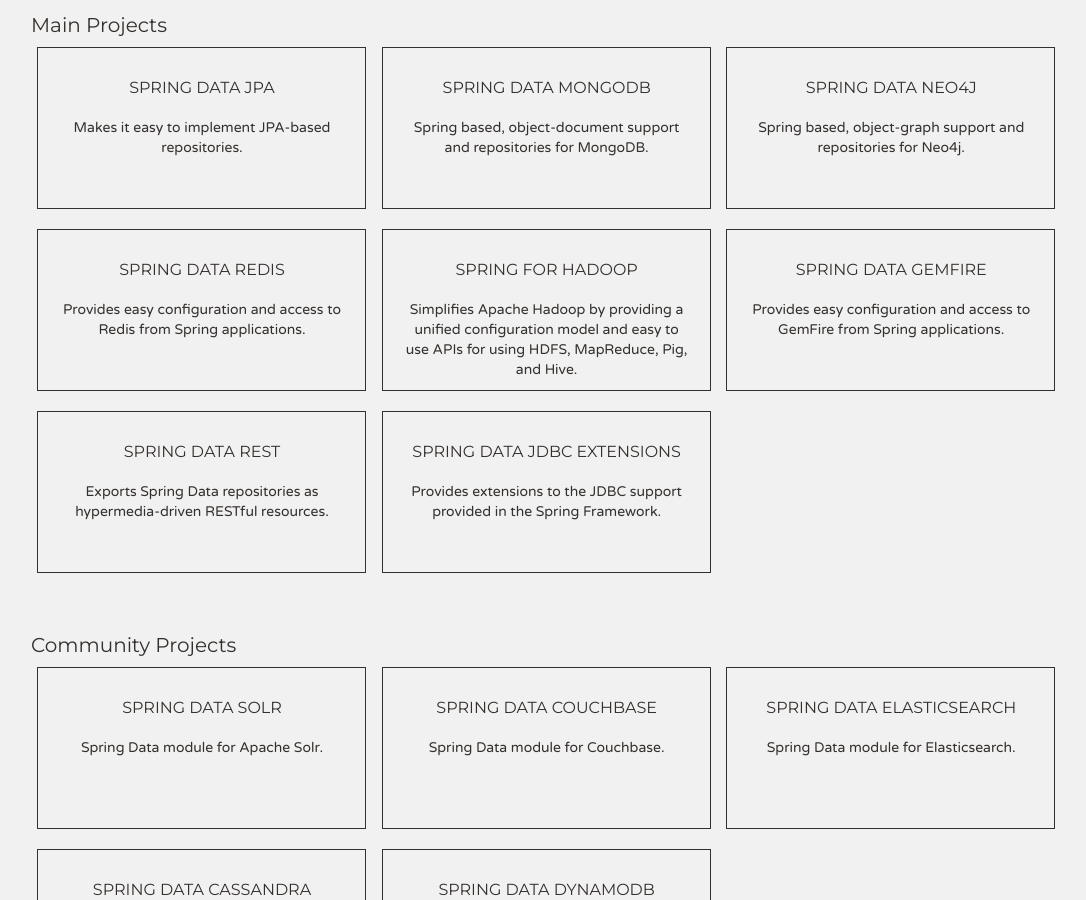
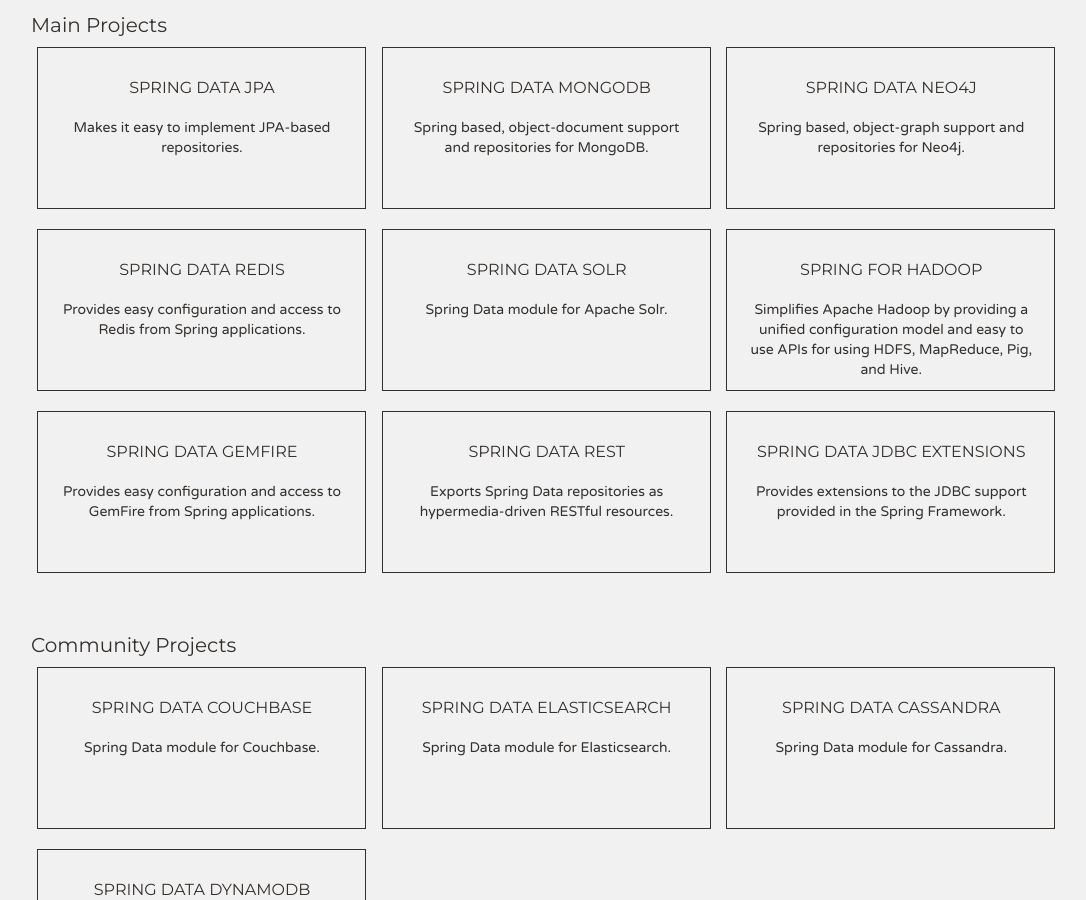
Before and after one commit to spring-projects/spring-data, a Jekyll site: the page built from index.html, in a window 1280 px wide and 900 px high, scrolled down 585 px. Shown: the whole window, without its empty margins (89-1175 px from the left). Built offline with Jekyll 4.4.1, drawn with Linux system fonts in a browser that asks for light colours; Markdown is read by kramdown in place of the engine named in the settings; some of the changed lines change nothing that is shown.

Commit message:
Moved Spring Data Solr into the group of official projects.

```diff
--- a/index.html
+++ b/index.html
@@ -42,6 +42,12 @@
 
 {% include project_block.md site_url="/spring-data-redis" repo_url="http://github.com/spring-projects/spring-data-redis" project_title="Spring Data Redis" project_description=project_description %}
 
+<!--Spring Data Solr -->
+{% capture project_description %}
+Spring Data module for Apache Solr.
+{% endcapture %}
+{% include project_block.md site_url="https://github.com/spring-projects/spring-data-solr" repo_url="https://github.com/spring-projects/spring-data-solr" project_title="Spring Data Solr" project_description=project_description %}
+
 <!-- Spring For Hadoop -->
 {% capture project_description %}
 Simplifies Apache Hadoop by providing a unified configuration model and easy to use APIs for using HDFS, MapReduce, Pig, and Hive.
@@ -71,12 +77,6 @@
 <a name="community-projects"></a>
 
 ## Community Projects
-
-<!--Spring Data Solr -->
-{% capture project_description %}
-Spring Data module for Apache Solr.
-{% endcapture %}
-{% include project_block.md site_url="https://github.com/spring-projects/spring-data-solr" repo_url="https://github.com/spring-projects/spring-data-solr" project_title="Spring Data Solr" project_description=project_description %}
 
 <!--Spring Data Couchbase -->
 {% capture project_description %}
```
